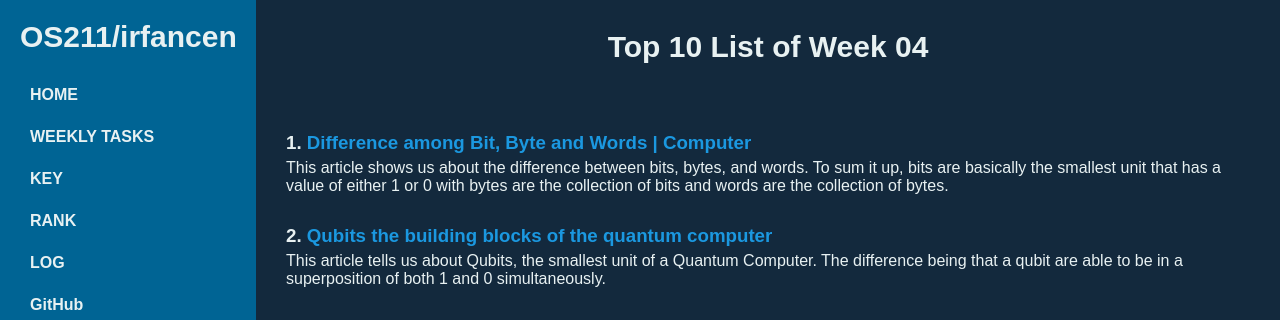
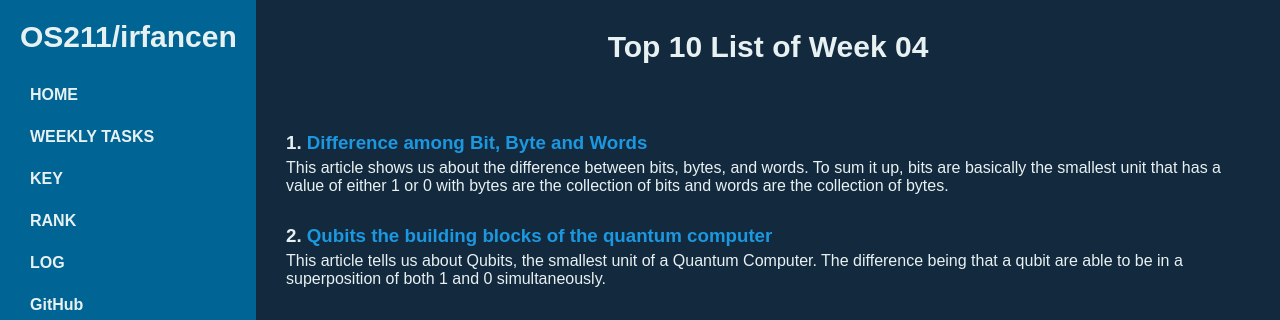
Before and after one commit to irfancen/os211, a Jekyll site: the page built from w04.md, in a window 1280 px wide. Shown: the top 320 px of the page. Built offline with Jekyll 4.4.1, drawn with Linux system fonts in a browser that asks for light colours.

Commit message:
Minor change

```diff
--- a/w04.md
+++ b/w04.md
@@ -7,7 +7,7 @@ permalink: /W04/
 # Top 10 List of Week 04 {#title}
 <br>
 
-### 1. [Difference among Bit, Byte and Words | Computer](https://www.businessmanagementideas.com/information-technology/computers/difference-among-bit-byte-and-words-computer/10225)
+### 1. [Difference among Bit, Byte and Words](https://www.businessmanagementideas.com/information-technology/computers/difference-among-bit-byte-and-words-computer/10225)
 This article shows us about the difference between bits, bytes, and words. To sum it up, bits are basically the smallest unit that has a value of either 1 or 0 with bytes are the collection of bits and words are the collection of bytes.
 
 ### 2. [Qubits  the building blocks of the quantum computer](https://www.unibas.ch/en/News-Events/Uni-Nova/Uni-Nova-130/Uni-Nova-130-Qubits-the-building-blocks-of-the-quantum-computer.html)
```
